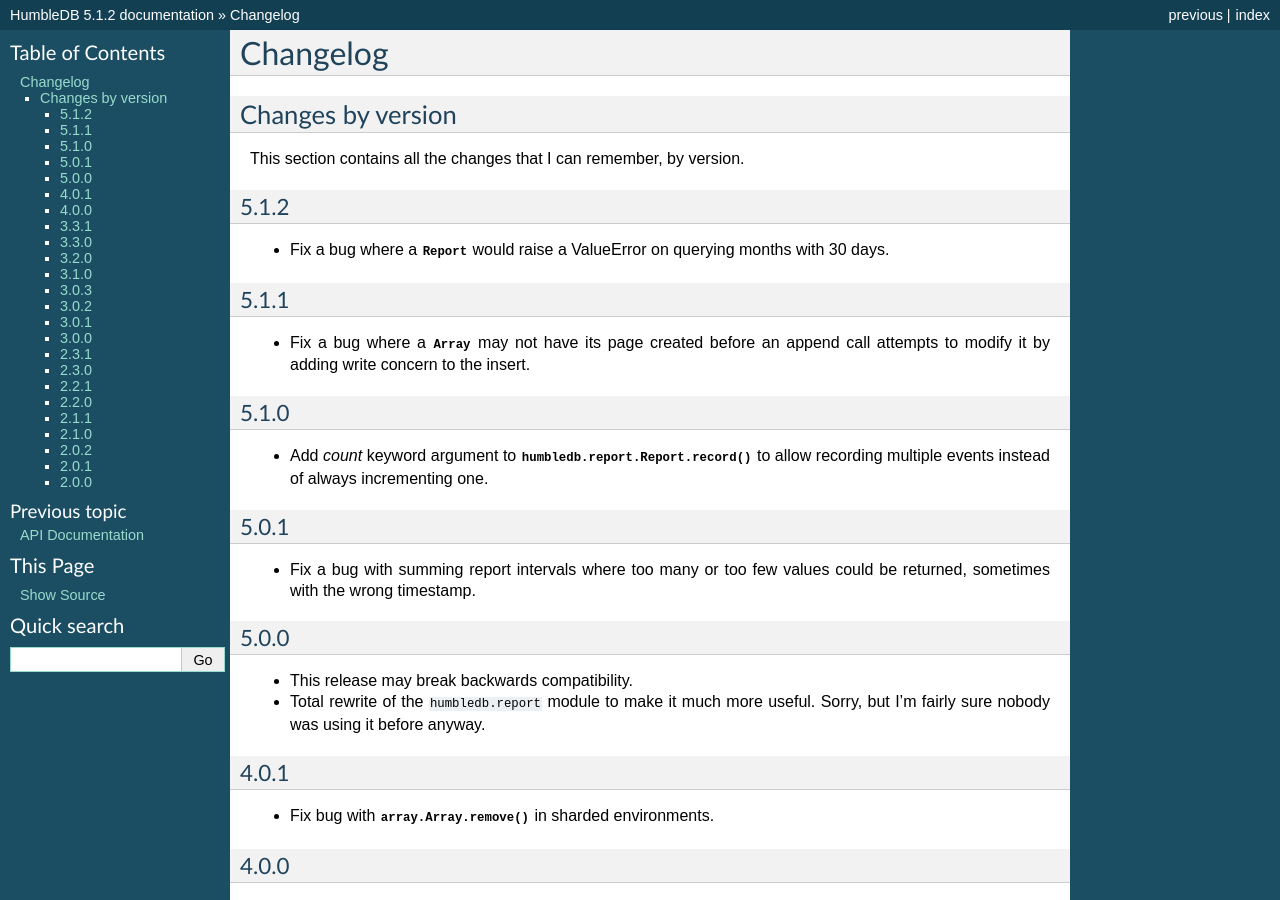
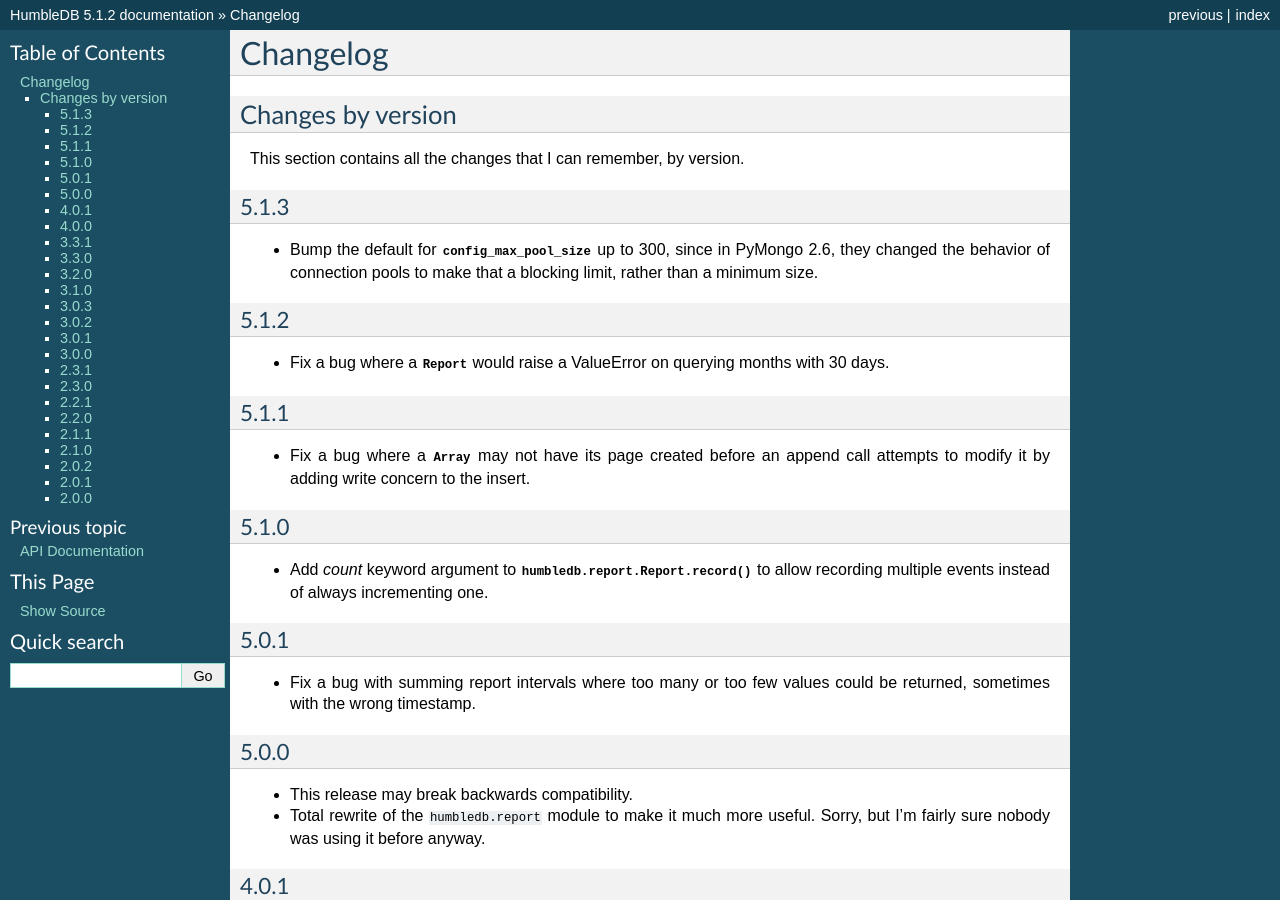
Before and after one commit to shakefu/humbledb, a Sphinx documentation site: the page built from docs/changes.rst, in a window 1280 px wide and 900 px high. Built offline with Sphinx 7.4.7, drawn with Linux system fonts in a browser that asks for light colours; cross-references to code outside the pages are shown as plain code.

Commit message:
Bump the max_pool_size up to 300.

```diff
--- a/docs/changes.rst
+++ b/docs/changes.rst
@@ -5,6 +5,13 @@
 ==================
 
 This section contains all the changes that I can remember, by version.
+
+5.1.3
+-----
+
+- Bump the default for :attr:`~humbledb.mongo.Mongo.config_max_pool_size` up to
+  300, since in PyMongo 2.6, they changed the behavior of connection pools to
+  make that a blocking limit, rather than a minimum size.
 
 5.1.2
 -----
```
Also changed, not shown: 1 other file.
